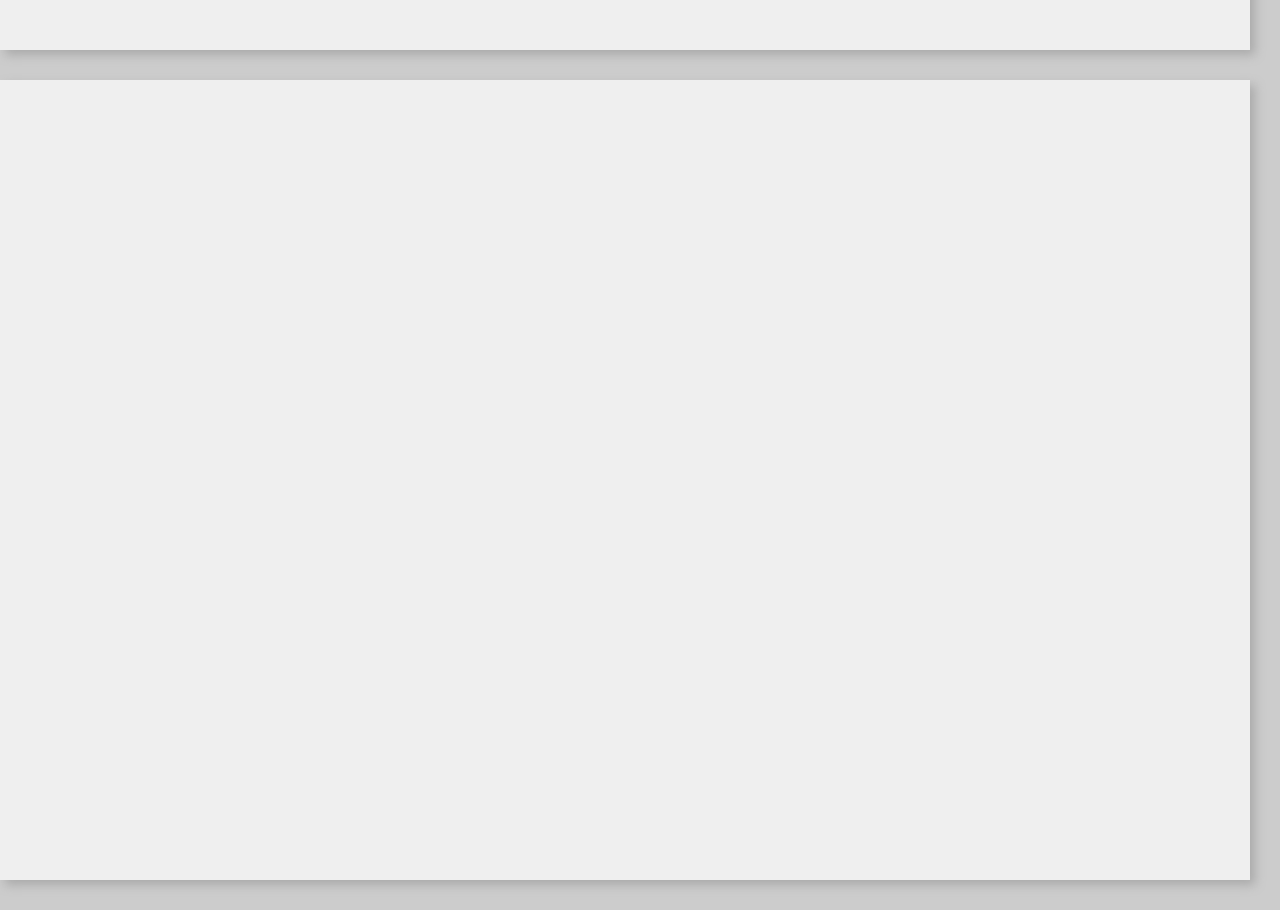
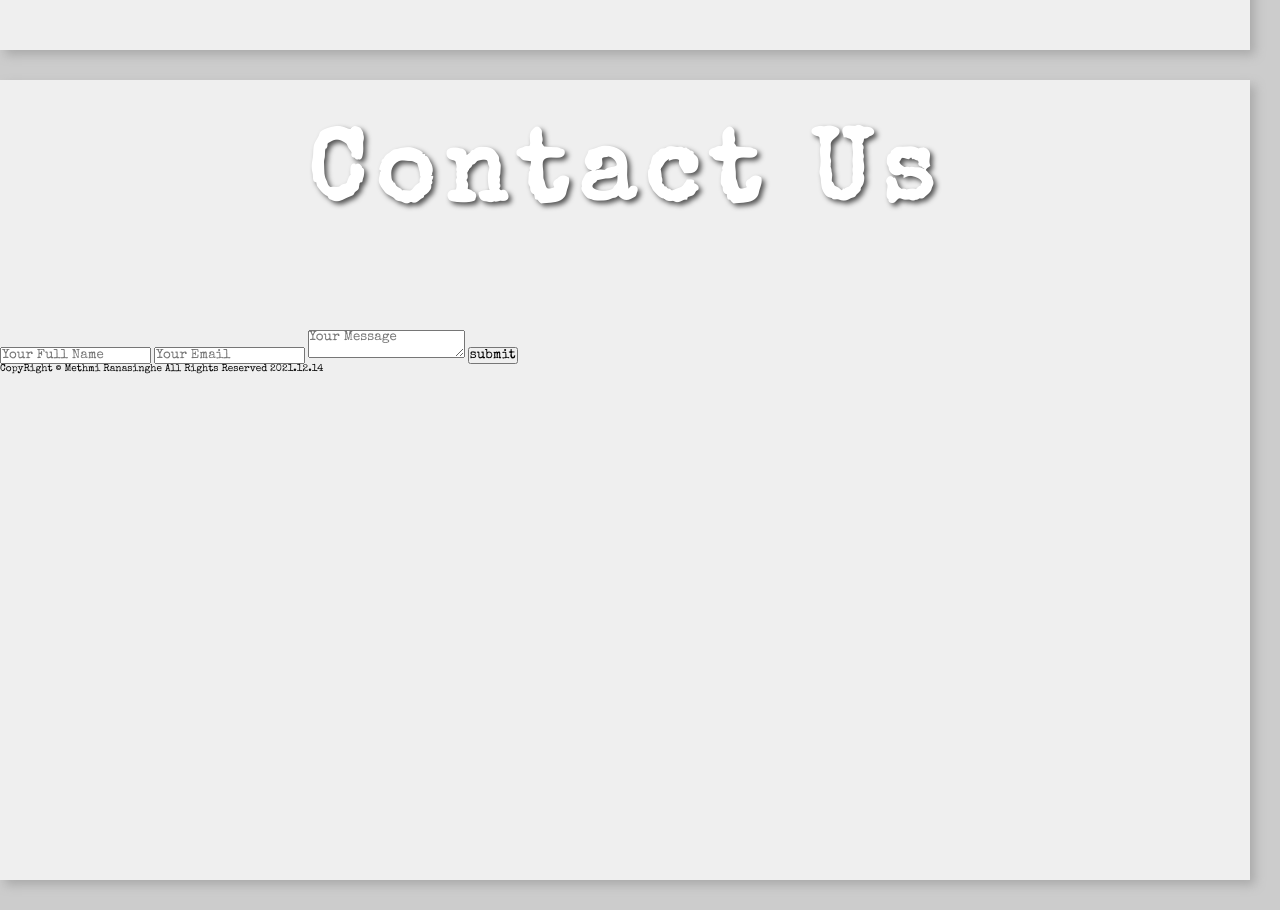
Before and after one commit to methmiranasinghe/My-Classic-Cars, a plain HTML site: page index.html in a window 1280 px wide. Shown: the part 3240-4150 px from the top of the page. Drawn offline with nearby package versions, Linux system fonts and the light colour scheme.

Commit message:
contact us section

```diff
--- a/index.html
+++ b/index.html
@@ -110,7 +110,16 @@
     <!-- Section 5 -->
         <div class="wrapper">
           <section class="section-5 target" id="section-5">
-
+            <h1 class="section-heading">Contact Us</h1>
+            <form class="contact-form">
+              <input type="text" class="form-input" placeholder="Your Full Name">
+              <input type="text" class="form-input" placeholder="Your Email">
+              <textarea class="form-input" placeholder="Your Message"></textarea>
+              <input type="submit" class="form-btn" value="submit"/>
+            </form>
+            <p class="copyright">
+              CopyRight &copy; Methmi Ranasinghe All Rights Reserved 2021.12.14
+            </p>
           </section>
         </div>
 
```
